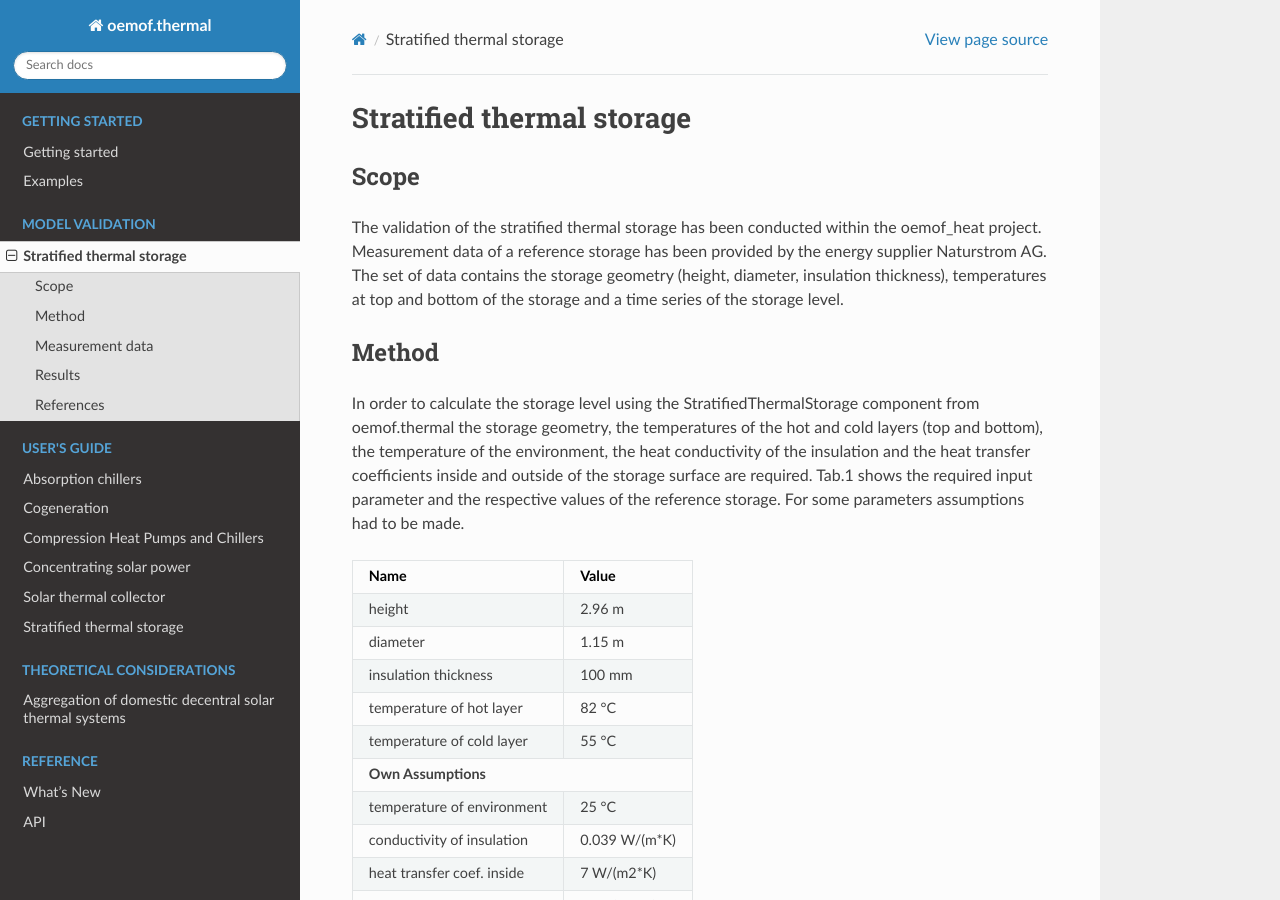
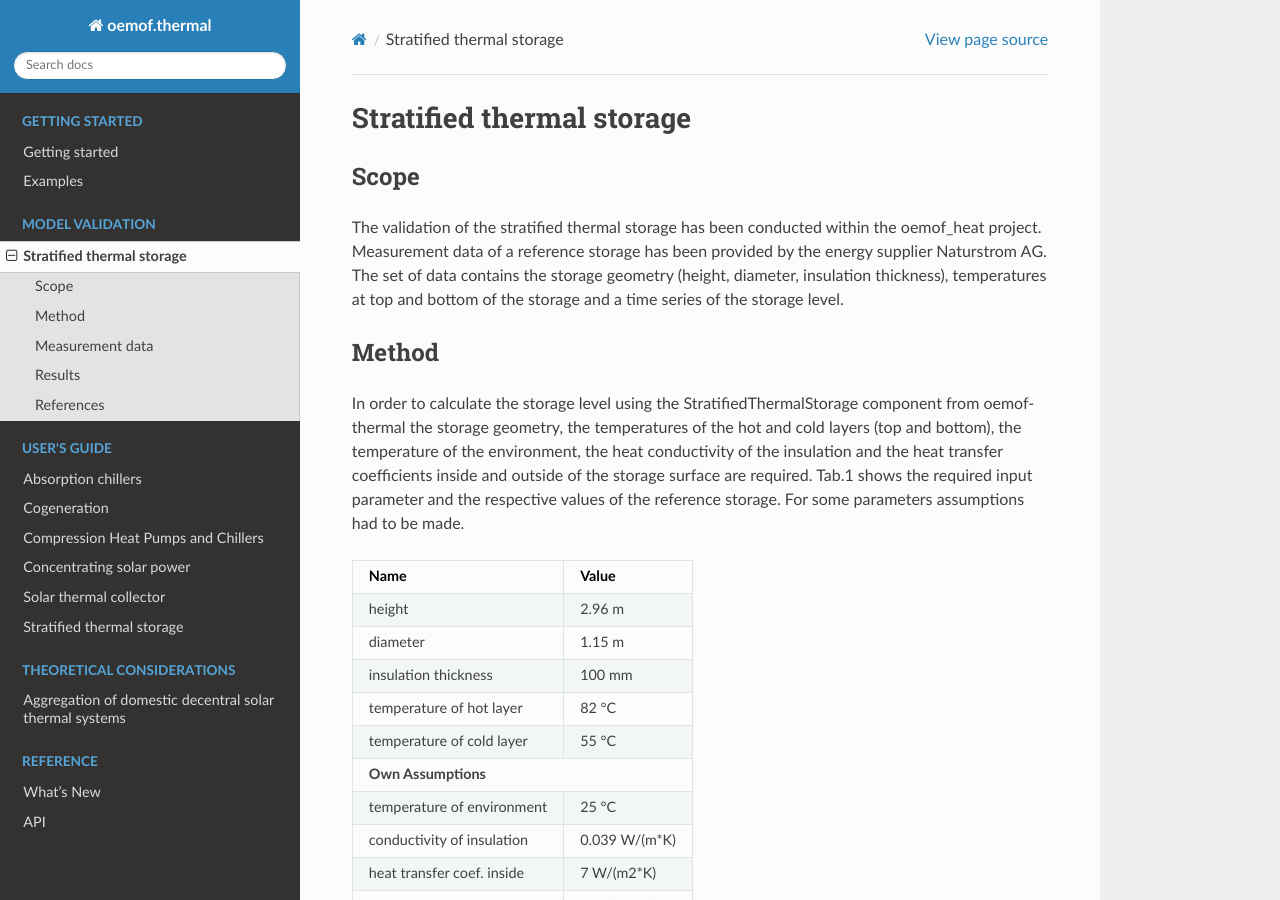
Before and after one commit to oemof/oemof-thermal, a Sphinx documentation site: the page built from docs/validation_stratified_thermal_storage.rst, in a window 1280 px wide and 900 px high. Built offline with Sphinx 7.4.7 and the Read the Docs theme 2.0.0, drawn with Linux system fonts in a browser that asks for light colours; formulas are drawn with MathJax 3; pages that are not in the unit, such as notebooks, are missing from menus.

```diff
--- a/docs/validation_stratified_thermal_storage.rst
+++ b/docs/validation_stratified_thermal_storage.rst
@@ -16,7 +16,7 @@ Method
 _______
 
 In order to calculate the storage level using the StratifiedThermalStorage
-component from oemof.thermal
+component from oemof-thermal
 the storage geometry,
 the temperatures of the hot and cold layers (top and bottom),
 the temperature of the environment,
```
